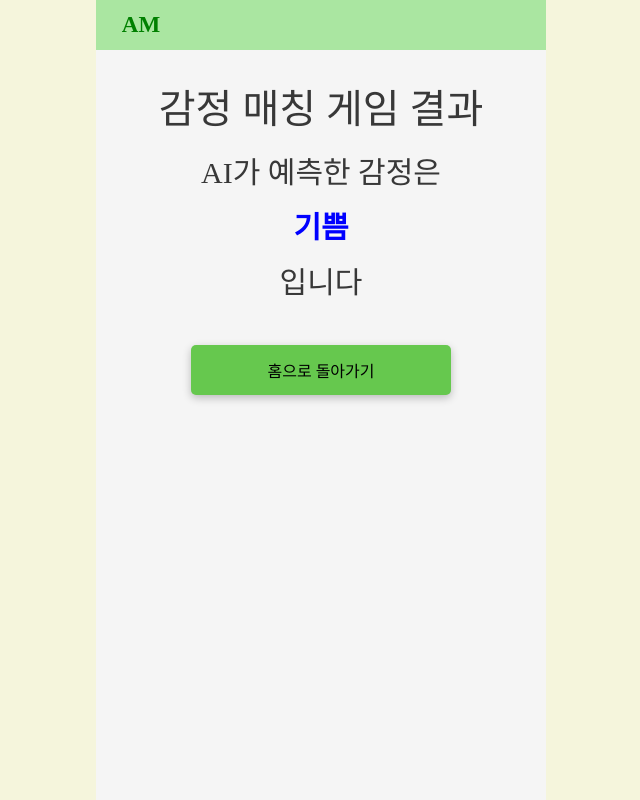
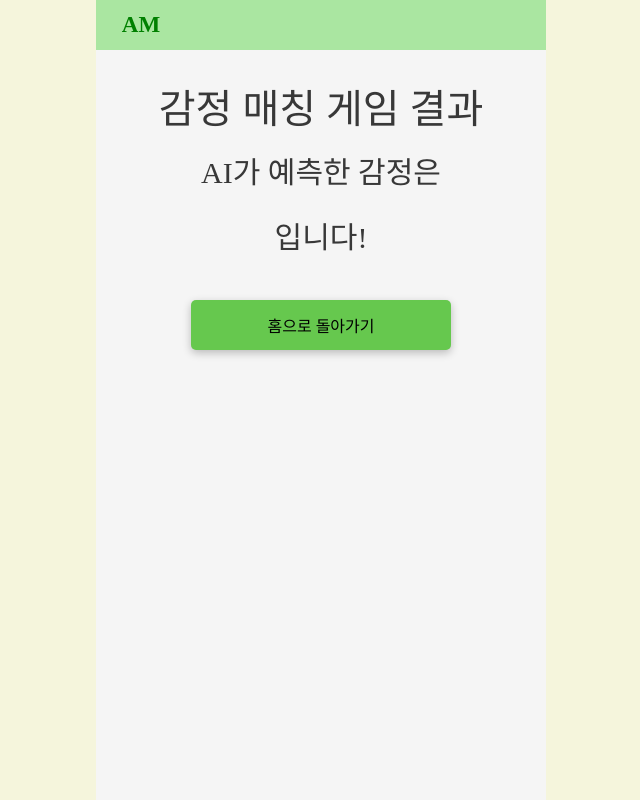
Before and after one commit to active-minds-hongik/active-minds-client, a React (Create React App) app: page /result2 in a window 1280 px wide. Shown: the whole page, without its empty margins (319-959 px from the left). Built offline with nearby package versions, Linux system fonts and the light colour scheme; a web font is replaced by a local one.

Commit message:
feat: 이미지 업로드 api

```diff
--- /dev/null
+++ b/src/api/upload.tsx
@@ -0,0 +1,16 @@
+import axios from 'axios';
+
+export async function uploadImage(formData: FormData) {
+  await axios
+    .post('https://www.activeminds.co.kr/ai/example', formData, {
+      headers: {
+        'Access-Control-Allow-Origin': '*',
+        'Access-Control-Allow-Methods': 'GET,PUT,POST,DELETE,PATCH,OPTIONS',
+        'Content-Type': 'multipart/form-data',
+      },
+    })
+    .then((res) => {
+      console.log(res);
+      return res.data;
+    });
+}
--- a/src/pages/MyFaceGamePage.tsx
+++ b/src/pages/MyFaceGamePage.tsx
@@ -4,14 +4,18 @@ import { useNavigate } from 'react-router-dom';
 import fileupload from '../img/fileupload.png';
 import { BsFillCameraFill } from 'react-icons/bs';
 import { useRecoilState } from 'recoil';
-import { modalState, CapturedImgState } from '../states';
+import { modalState, CapturedImgState, emotionState } from '../states';
 import CameraModal from '../components/GamePage/CameraModal';
 import { motion } from 'framer-motion';
+import axios from 'axios';
+import { baseURL } from '../api/client';
+import { uploadImage } from '../api/upload';
 
 const MyFaceGamePage = () => {
   const fileInput = React.useRef(null);
   const [imageSrc, setImageSrc] = useRecoilState<any>(CapturedImgState);
   const [isOpened, setIsOpened] = useRecoilState<boolean>(modalState);
+  const [emotion, setEmotion] = useRecoilState<any>(emotionState);
   const navigate = useNavigate();
   const handleInputBtn = (e: React.MouseEvent<HTMLElement>) => {
     fileInput.current.click();
@@ -48,8 +52,18 @@ const MyFaceGamePage = () => {
   const handleResultBtn = () => {
     //api 연결
     if (imageSrc) {
+      const formData = new FormData();
+      formData.append('image', imageSrc);
+      console.log(formData);
+      const result = uploadImage(formData);
+
+      // if (result) {
+      console.log(result);
+
+      setEmotion(result);
       navigate('/result2');
       setImageSrc(null);
+      // }
     } // 사진 입력, 전송되었을 때만
     else alert('사진을 첨부하세요.');
   };
--- a/src/pages/Result2Page.tsx
+++ b/src/pages/Result2Page.tsx
@@ -2,18 +2,20 @@ import React from 'react';
 import styled from 'styled-components';
 import { useNavigate } from 'react-router-dom';
 import Header from '../components/layout/Header';
-import { useRecoilState } from 'recoil';
+import { useRecoilValue } from 'recoil';
+import { emotionState } from '../states';
 
 const Result2Page = () => {
   const navigate = useNavigate();
+  const emotion = useRecoilValue<string>(emotionState);
 
   return (
     <Container>
       <Header />
       <GameName>감정 매칭 게임 결과</GameName>
       <Answer>AI가 예측한 감정은</Answer>
-      <AnswerText>기쁨</AnswerText>
-      <Answer>입니다</Answer>
+      <AnswerText>{emotion}</AnswerText>
+      <Answer>입니다!</Answer>
 
       <BtnContainer>
         <GoHomeBtn onClick={() => navigate('/')}>홈으로 돌아가기</GoHomeBtn>
@@ -38,6 +40,7 @@ const GameName = styled.div`
 const Answer = styled.div`
   font-size: 30px;
   margin-top: 10px;
+  text-align: center;
 `;
 
 const AnswerText = styled(Answer)`
--- a/src/states/index.ts
+++ b/src/states/index.ts
@@ -25,3 +25,8 @@ export const questionState = atom<IQuestion[]>({
   key: 'question',
   default: [],
 });
+
+export const emotionState = atom<string>({
+  key: 'emotion',
+  default: '',
+});
```
